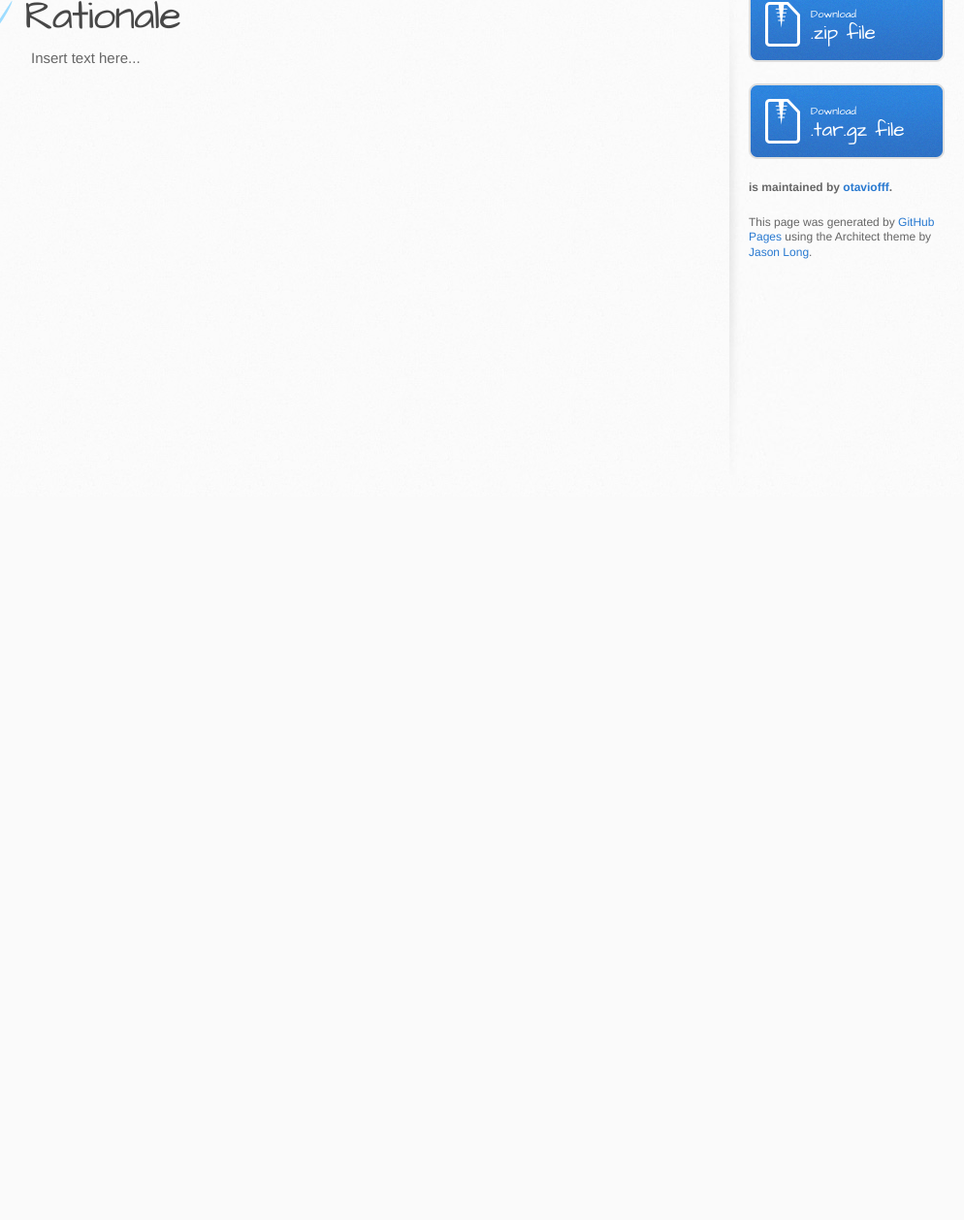
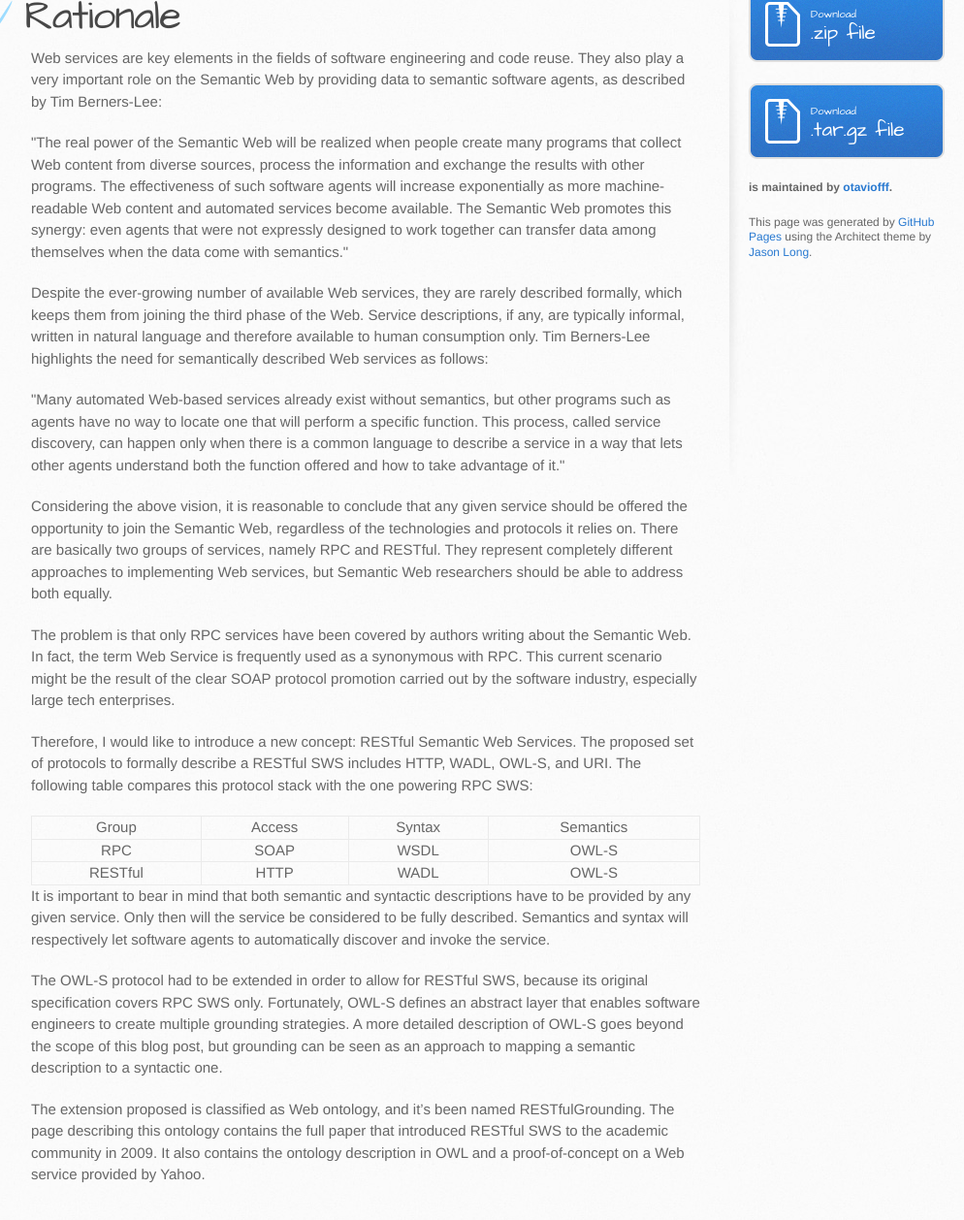
Before and after one commit to otaviofff/restful-grounding, a plain HTML site: page rationale.html in a window 1280 px wide. Shown: the part 352-1610 px from the top of the page at 97% size, without its empty margins (138-1132 px from the left). Before the commit the page ends 864 px from the top, so only its background shows below. Drawn offline with Linux system fonts and the light colour scheme.

Commit message:
Content body for rationale.html

```diff
--- a/rationale.html
+++ b/rationale.html
@@ -29,8 +29,37 @@
       <div class="inner clearfix">
 
         <section id="main-content">
-          <h1><a name="about" class="anchor" href="#about"><span class="octicon octicon-link"></span></a>Rationale</h1>
-          <p>Insert text here...</p>
+          <h1><a name="rationale" class="anchor" href="#rationale"><span class="octicon octicon-link"></span></a>Rationale</h1>
+          <p>Web services are key elements in the fields of software engineering and code reuse. They also play a very important role on the Semantic Web by providing data to semantic software agents, as described by Tim Berners-Lee:</p>
+          <p><i>"The real power of the Semantic Web will be realized when people create many programs that collect Web content from diverse sources, process the information and exchange the results with other programs. The effectiveness of such software agents will increase exponentially as more machine-readable Web content and automated services become available. The Semantic Web promotes this synergy: even agents that were not expressly designed to work together can transfer data among themselves when the data come with semantics."</i></p>
+          <p>Despite the ever-growing number of available Web services, they are rarely described formally, which keeps them from joining the third phase of the Web. Service descriptions, if any, are typically informal, written in natural language and therefore available to human consumption only. Tim Berners-Lee highlights the need for semantically described Web services as follows:</p>
+          <p><i>"Many automated Web-based services already exist without semantics, but other programs such as agents have no way to locate one that will perform a specific function. This process, called service discovery, can happen only when there is a common language to describe a service in a way that lets other agents understand both the function offered and how to take advantage of it."</i></p>
+          <p>Considering the above vision, it is reasonable to conclude that any given service should be offered the opportunity to join the Semantic Web, regardless of the technologies and protocols it relies on. There are basically two groups of services, namely RPC and RESTful. They represent completely different approaches to implementing Web services, but Semantic Web researchers should be able to address both equally.</p>
+          <p>The problem is that only RPC services have been covered by authors writing about the Semantic Web. In fact, the term Web Service is frequently used as a synonymous with RPC. This current scenario might be the result of the clear SOAP protocol promotion carried out by the software industry, especially large tech enterprises.</p>
+          <p>Therefore, I would like to introduce a new concept: RESTful Semantic Web Services. The proposed set of protocols to formally describe a RESTful SWS includes HTTP, WADL, OWL-S, and URI. The following table compares this protocol stack with the one powering RPC SWS:</p>
+          <table>
+            <tr>
+              <td><b>Group</b></td>
+              <td><b>Access</b></td>
+              <td><b>Syntax</b></td>
+              <td><b>Semantics</b></td>
+            </tr>
+            <tr>
+              <td>RPC</td>
+              <td>SOAP</td>
+              <td>WSDL</td>
+              <td>OWL-S</td>
+            </tr>
+            <tr>
+              <td>RESTful</td>
+              <td>HTTP</td>
+              <td>WADL</td>
+              <td>OWL-S</td>
+            </tr>
+          </table>
+          <p>It is important to bear in mind that both semantic and syntactic descriptions have to be provided by any given service. Only then will the service be considered to be fully described. Semantics and syntax will respectively let software agents to automatically discover and invoke the service.</p>
+          <p>The OWL-S protocol had to be extended in order to allow for RESTful SWS, because its original specification covers RPC SWS only. Fortunately, OWL-S defines an abstract layer that enables software engineers to create multiple grounding strategies. A more detailed description of OWL-S goes beyond the scope of this blog post, but grounding can be seen as an approach to mapping a semantic description to a syntactic one.</p>
+          <p>The extension proposed is classified as Web ontology, and it’s been named RESTfulGrounding. The page describing this ontology contains the full paper that introduced RESTful SWS to the academic community in 2009. It also contains the ontology description in OWL and a proof-of-concept on a Web service provided by Yahoo.</p>
         </section>
 
         <aside id="sidebar">
```
